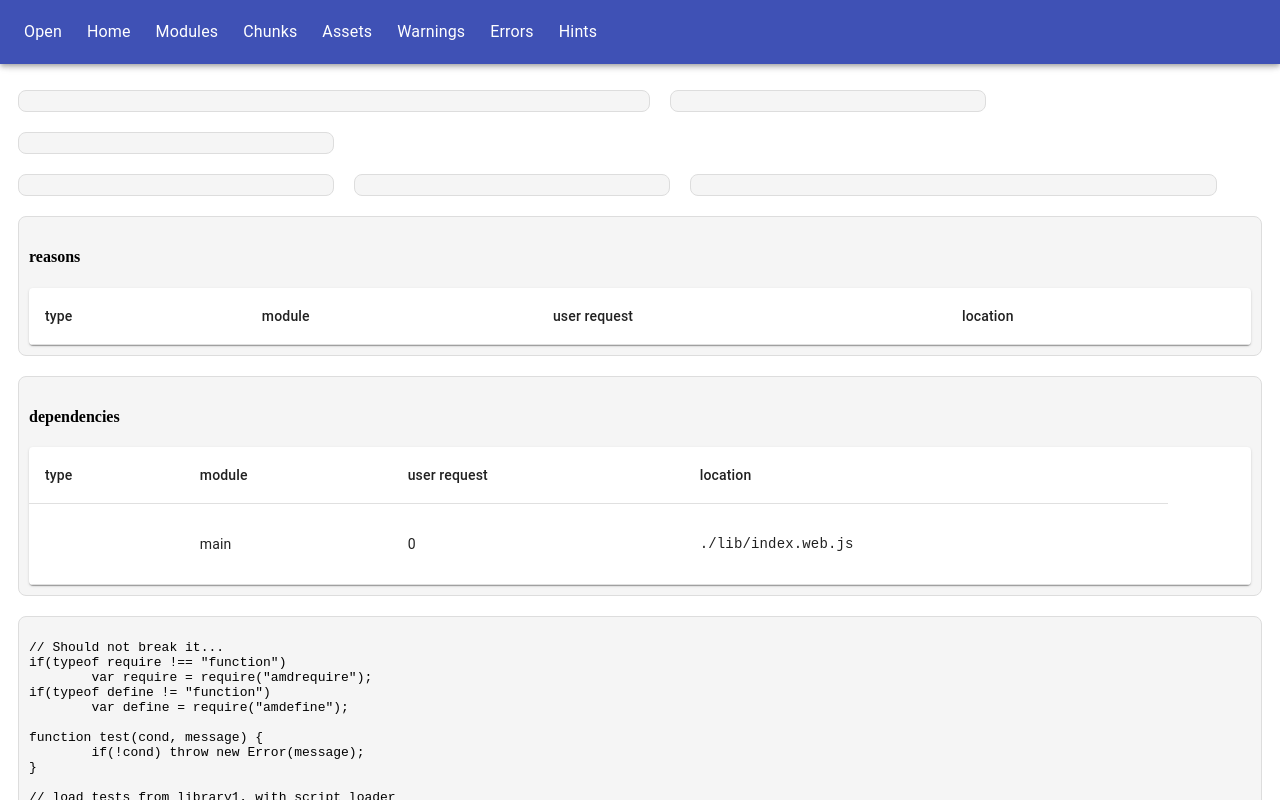
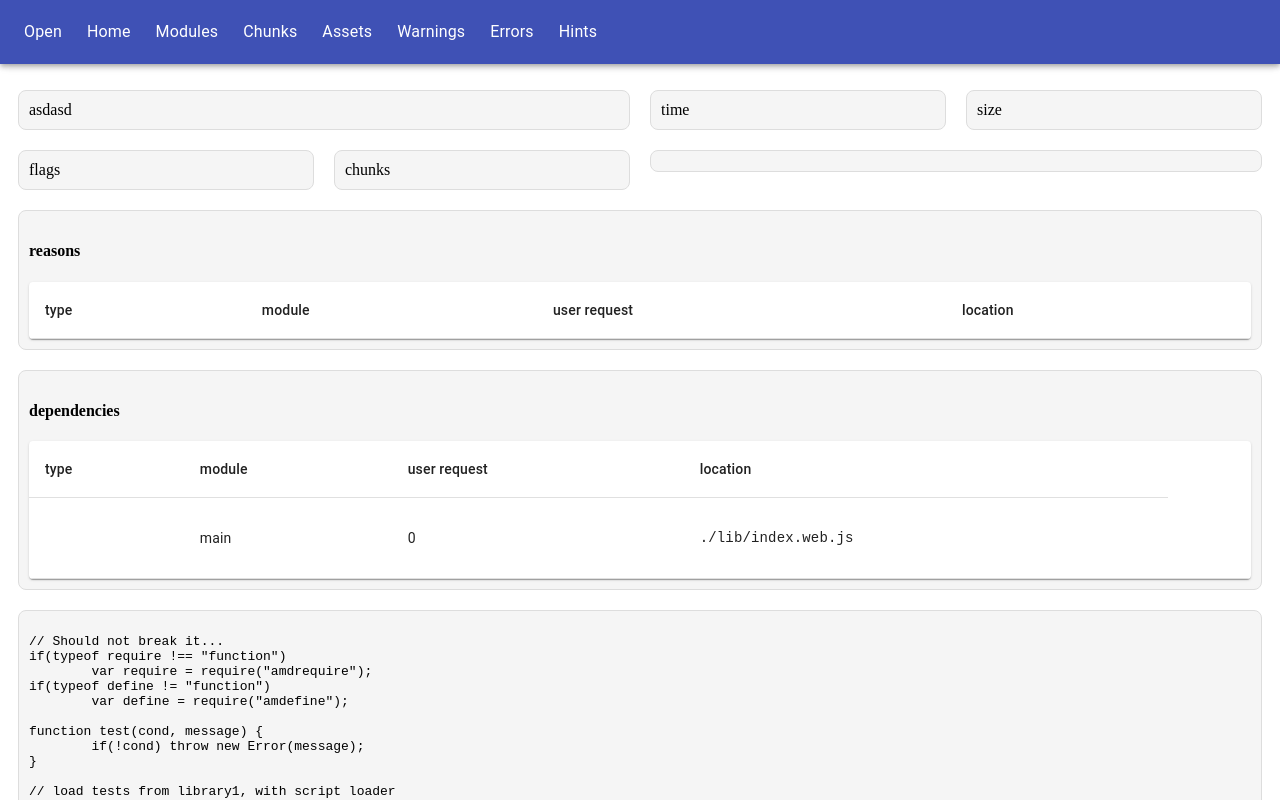
Before and after one commit to sridhar02/webpack_analyze, a React (Create React App) app: page /module/0 in a window 1280 px wide. Shown: the top 800 px of the page. Built offline with nearby package versions, Linux system fonts and the light colour scheme.

Commit message:
container spacing adjustments

```diff
--- a/src/components/Module.js
+++ b/src/components/Module.js
@@ -98,15 +98,27 @@ export default function Module() {
     <Grid container style={{ marginTop: "80px" }}>
       <Navbar />
       <Grid container>
-        <Grid item md={6} className={classes.container}></Grid>
-        <Grid item md={3} className={classes.container}></Grid>
-        <Grid item md={3} className={classes.container}></Grid>
+        <Grid item md={6}>
+          <div className={classes.container}>asdasd</div>
+        </Grid>
+        <Grid item md={3}>
+          <div className={classes.container}>time</div>
+        </Grid>
+        <Grid item md={3}>
+          <div className={classes.container}>size</div>
+        </Grid>
       </Grid>
 
       <Grid container>
-        <Grid item md={3} className={classes.container}></Grid>
-        <Grid item md={3} className={classes.container}></Grid>
-        <Grid item md={5} className={classes.container}></Grid>
+        <Grid item md={3}>
+          <div className={classes.container}>flags</div>
+        </Grid>
+        <Grid item md={3}>
+          <div className={classes.container}>chunks</div>
+        </Grid>
+        <Grid item md={6}>
+          <div className={classes.container}></div>
+        </Grid>
       </Grid>
       <Grid container className={classes.container}>
         <Grid item md={12}>
```
